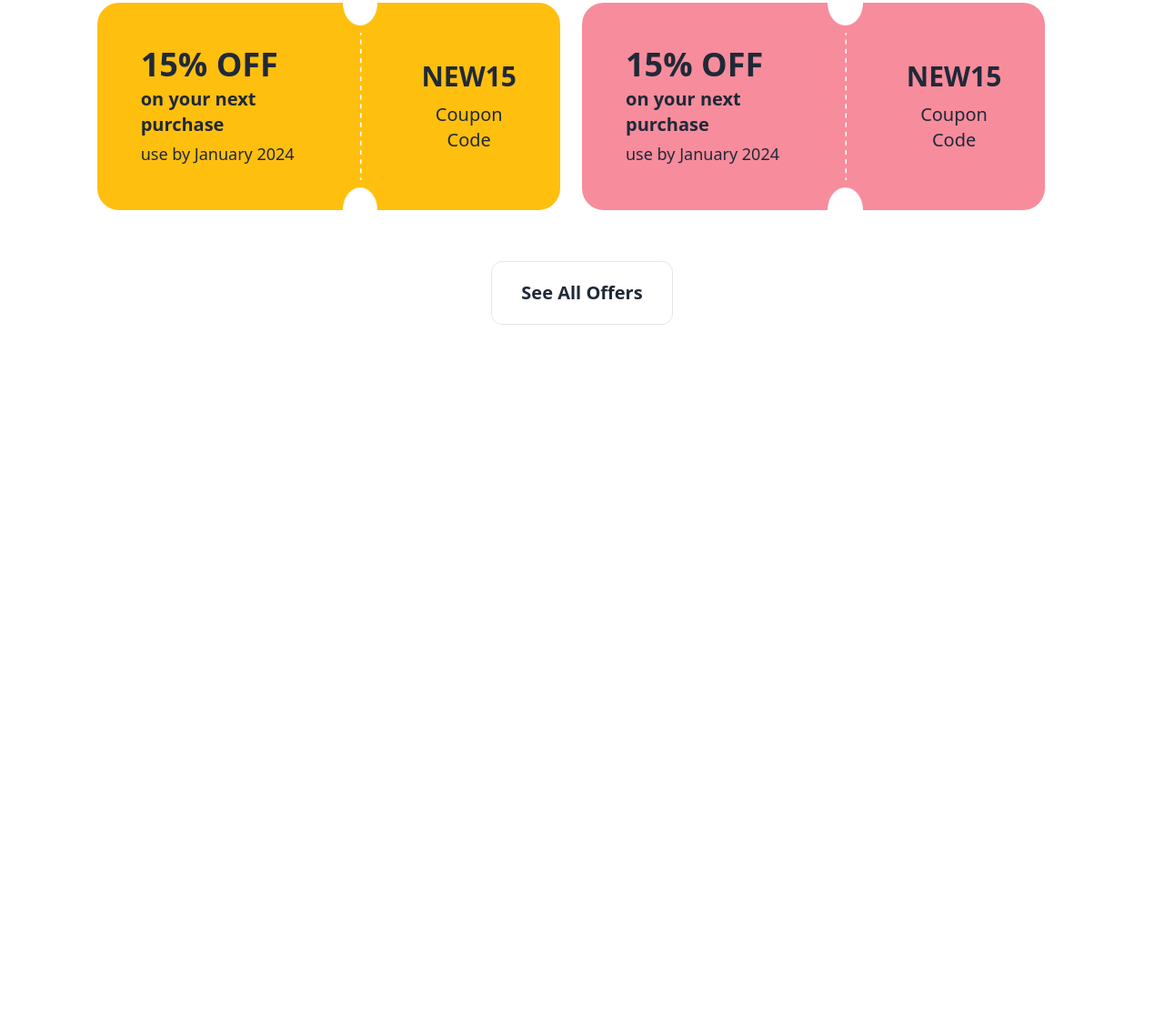
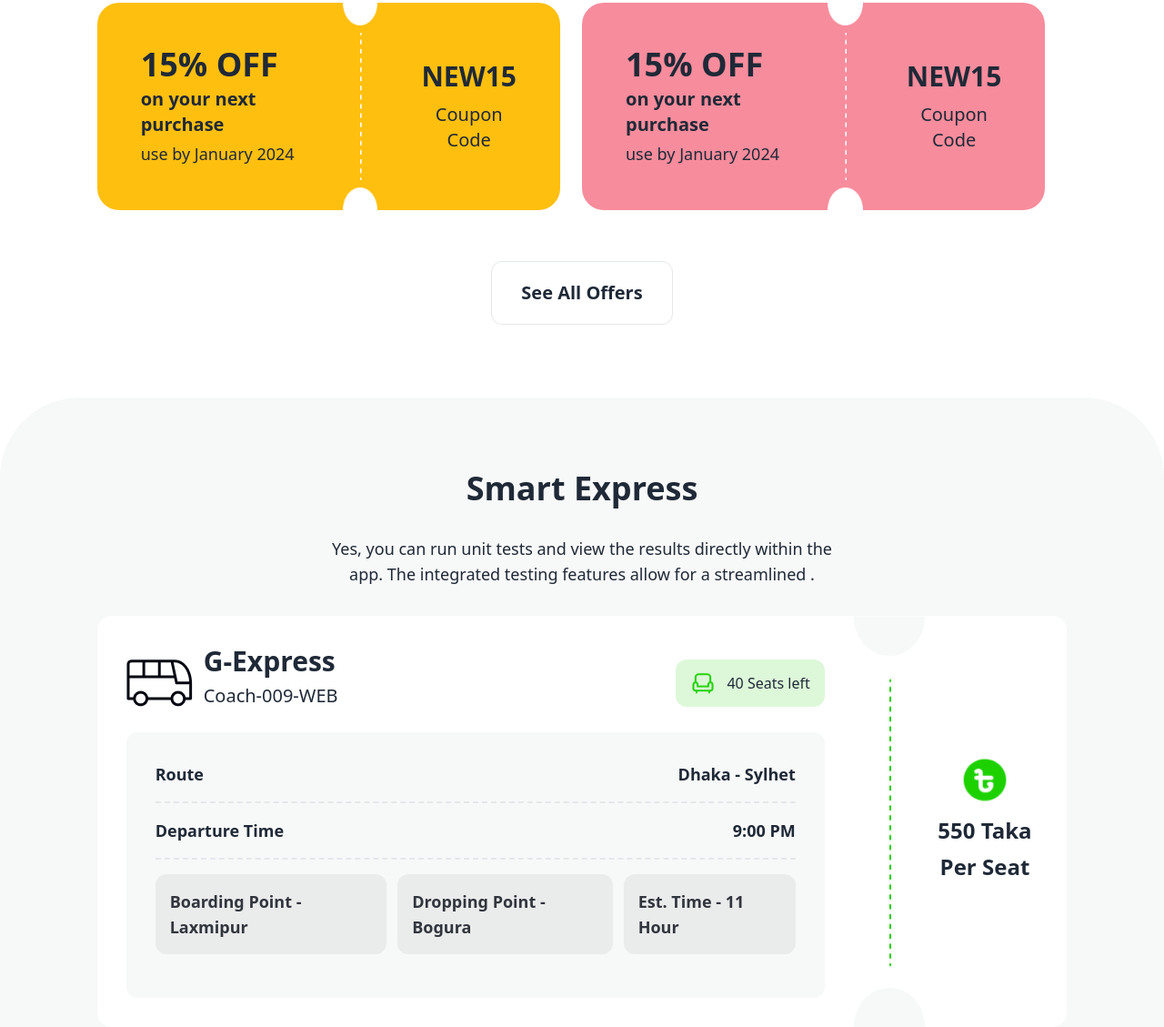
Before and after one commit to Sadiqur057/GoTicket, a plain HTML site: page index.html in a window 1280 px wide. Shown: the part 407-1536 px from the top of the page at 91% size. Before the commit the page ends 800 px from the top, so only its background shows below. Drawn offline with nearby package versions, Linux system fonts and the light colour scheme; a script that the page names is missing.

Commit message:
added bus and ticket info section

```diff
--- a/index.html
+++ b/index.html
@@ -152,7 +152,76 @@
       </div>
     </section>
 
+    <!-- bus & ticket information section -->
+    <section class="mt-8 md:mt-20 bg-[#f7f8f8] rounded-t-[88px]">
+      <div class="w-[90%] md:w-5/6 mx-auto">
+        <div class="pt-8 md:pt-20 text-center">
+          <h1 class="font-bold text-3xl md:text-4xl text-c-heading font-raleway">Smart Express</h1>
+          <p class="md:text-lg font-inter w-5/6 md:w-[55%] mx-auto py-5 md:py-8">Yes, you can run unit tests and view
+            the results directly within the app. The integrated testing features allow for a streamlined .</p>
+        </div>
+        <div class="bg-white rounded-2xl">
+          <!-- route info container -->
+          <div class="flex justify-between flex-col md:flex-row ">
+            <div class="md:w-[80%] p-5 md:p-8">
+              <div class="flex justify-between mb-3 flex-col md:flex-row ">
+                <!-- bus info container-->
+                <div class="flex content-center gap-3 ">
+                  <div class="self-center">
+                    <img src="images/bus-logo.png" alt="">
+                  </div>
+                  <!-- bus info -->
+                  <div>
+                    <h4 class="font-raleway font-bold text-2xl md:text-3xl mb-[6px]">G-Express</h4>
+                    <p class="font-inter md:text-xl font-c-secondary">Coach-009-WEB</p>
+                  </div>
+                </div>
+                <div class="flex bg-[#1dd10026] px-4 py-3 items-center justify-center my-4 rounded-xl gap-3">
+                  <img class="h-7 w-7" src="images/seat-green.png" alt="">
+                  <p class="text-c-primary"><span>40</span> Seats left</p>
+                </div>
+              </div>
+              <!-- route info -->
+              <div class="bg-[#f7f8f8] p-5 lg:p-8 rounded-xl">
+                <div class="flex justify-between border-b-2 border-dashed pb-4 font-raleway text-lg font-semibold ">
+                  <p class="text-c-secondary">Route</p>
+                  <p class="text-c-heading">Dhaka - Sylhet</p>
+                </div>
+                <div class="flex justify-between border-b-2 border-dashed py-4 font-raleway text-lg font-semibold ">
+                  <p class="text-c-secondary">Departure Time</p>
+                  <p class="text-c-heading">9:00 PM</p>
+                </div>
+                <div
+                  class="flex justify-between py-4 font-inter text-lg font-semibold  text-[#030712cc] flex-col md:flex-row gap-3">
+                  <div class="p-4 bg-[#0307120d] rounded-xl">
+                    <p class="text-c-secondary">Boarding Point - Laxmipur</p>
+                  </div>
+                  <div class="p-4 bg-[#0307120d] rounded-xl">
+                    <p class="text-c-secondary">Dropping Point - Bogura</p>
+                  </div>
+                  <div class="p-4 bg-[#0307120d] rounded-xl">
+                    <p class="text-c-secondary">Est. Time - 11 Hour</p>
+                  </div>
 
+                </div>
+              </div>
+            </div>
+            <div class="hidden md:block">
+              <img class="h-full" src="images/info-devider.png" alt="">
+            </div>
+            <div class="md:w-[15%] font-raleway flex items-center p-2 md:pr-8 justify-center">
+              <div class="text-center flex flex-col justify-center">
+                <img class="h-14 w-14 mx-auto mb-3" src="images/fare.png" alt="">
+                <h3 class="font-bold text-2xl text-c-heading">550 Taka</h3>
+                <p class="font-semibold text-2xl py-2 text-c-secondary">Per Seat</p>
+              </div>
+            </div>
+          </div>
+        </div>
+      </div>
+
+
+    </section>
 
   </main>
   <footer>
```
